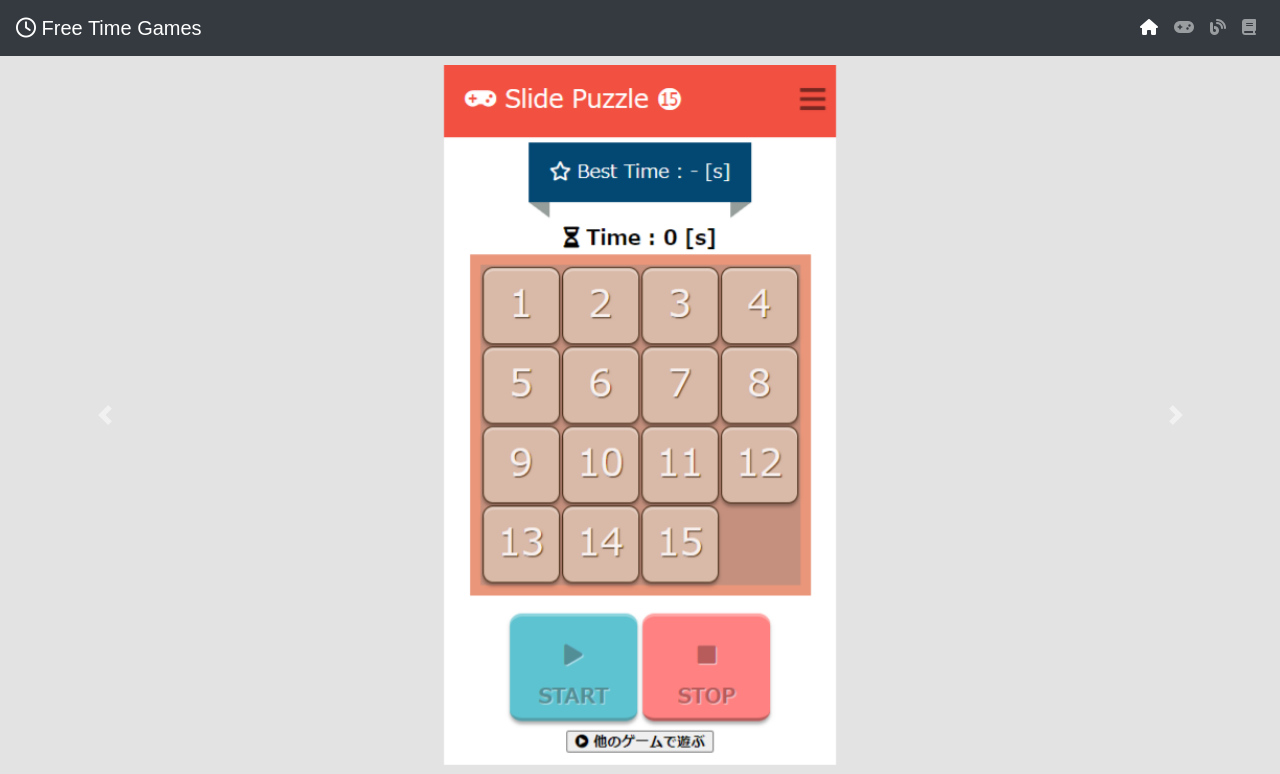
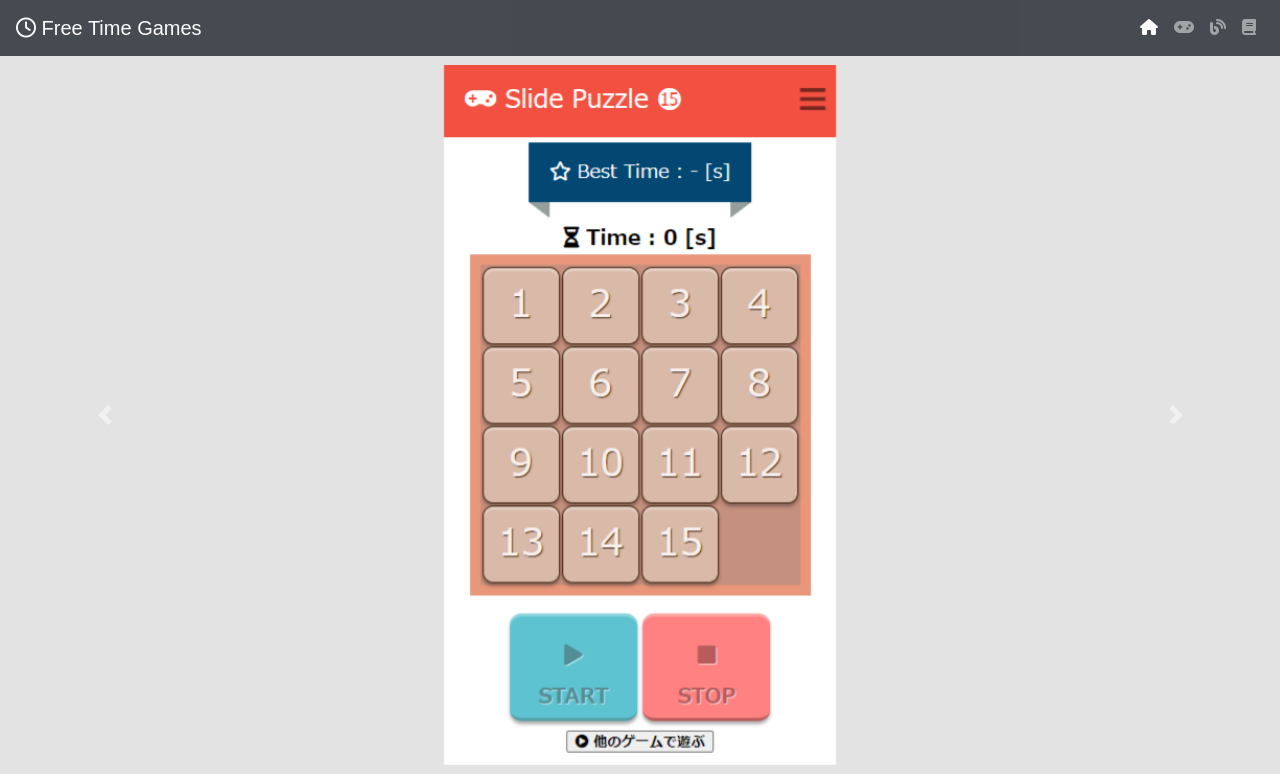
Before and after one commit to Aki321/ftmgames, a PHP site: page /top/index.php in a window 1280 px wide. Shown: the top 774 px of the page. Run offline with PHP 8.4, Linux system fonts and the light colour scheme; style sheets or scripts are compiled from the project's sources; some libraries are stand-ins or nearby versions.

Commit message:
Modify header opacity

```diff
--- a/css/style.css
+++ b/css/style.css
@@ -19,6 +19,9 @@ header {
   top: 0;
   left: 0;
   width: 100%;
+  opacity: 0.9;
+  z-index: 10;
+  position: absolute;
 }
 
 .headA {
--- a/css/style.scss
+++ b/css/style.scss
@@ -22,6 +22,9 @@ header {
   top: 0;
   left: 0;
   width: 100%;
+  opacity: 0.9;
+  z-index: 10;
+  position: absolute;
 }
 
 .headA {
```
Also changed, not shown: 1 other file.
